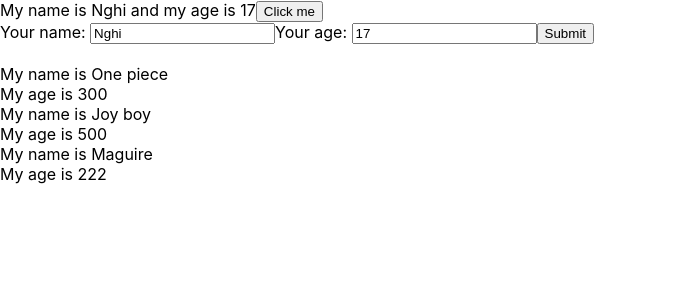
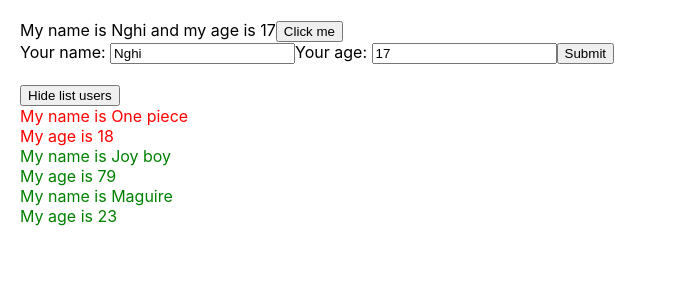
Before and after one commit to Phannghi/demoReact, a React (Create React App) app: page / in a window 1280 px wide. Shown: the top 300 px of the page, without its empty margins (0-676 px from the left). Built offline with nearby package versions, Linux system fonts and the light colour scheme.

Commit message:
hide show div element

```diff
--- a/src/App.css
+++ b/src/App.css
@@ -1,4 +1,5 @@
 body {
+  padding: 20px;
   margin: 0;
   font-family: -apple-system, BlinkMacSystemFont, 'Segoe UI', 'Roboto', 'Oxygen',
     'Ubuntu', 'Cantarell', 'Fira Sans', 'Droid Sans', 'Helvetica Neue',
@@ -6,7 +7,12 @@ body {
   -webkit-font-smoothing: antialiased;
   -moz-osx-font-smoothing: grayscale;
 }
-
+.red{
+  color: red;
+}
+.green{
+  color: green;
+}
 code {
   font-family: source-code-pro, Menlo, Monaco, Consolas, 'Courier New',
     monospace;
--- a/src/components/DisplayInfo.js
+++ b/src/components/DisplayInfo.js
@@ -1,20 +1,35 @@
 import React from 'react';
 
 class DisplayInfo extends React.Component {
+    state = {
+        isShowUser: true
+    };
+    handleShowUser = () => {
+        this.setState({
+            isShowUser: !this.state.isShowUser
+        })
+    }
     render() {
-        //console.log(this.props);
         const { listUser } = this.props;
+        //console.log(listUser);
         return (
+            <div>
+                <div>
+                    <button onClick={() => { this.handleShowUser() }}>{this.state.isShowUser ? 'Hide' : 'Show'} list users</button>
+                </div>
+                {this.state.isShowUser &&
                     <div>
                         {listUser.map((user) => {
                             return (
-                        <div key={user.id}>
+                                <div key={user.id} className={user.age > 18 ? 'green' : 'red'}>
                                     <div>My name is {user.name}</div>
                                     <div>My age is {user.age}</div>
                                 </div>
                             );
                         })}
                     </div>
+                }
+            </div>
         )
     }
 }
--- a/src/components/MyComponent.js
+++ b/src/components/MyComponent.js
@@ -5,9 +5,9 @@ import DisplayInfo from './DisplayInfo';
 class MyComponent extends React.Component {
     state = {
         listUser: [
-            { id: 1, name: 'One piece', age: 300 },
-            { id: 2, name: 'Joy boy', age: 500 },
-            { id: 3, name: 'Maguire', age: 222 },
+            { id: 1, name: 'One piece', age: '18' },
+            { id: 2, name: 'Joy boy', age: '79' },
+            { id: 3, name: 'Maguire', age: '23' },
         ]
     };
     render() {
--- a/src/index.js
+++ b/src/index.js
@@ -8,9 +8,9 @@ import store from './redux/store';
 const root = ReactDOM.createRoot(document.getElementById('root'));
 root.render(
   <Provider store={store}>
-    <React.StrictMode>
+    {/* <React.StrictMode> */}
       <App />
-    </React.StrictMode>
+    {/* </React.StrictMode> */}
   </Provider>
 );
 
```
Lines whose indentation alone changed are shown as unchanged.
